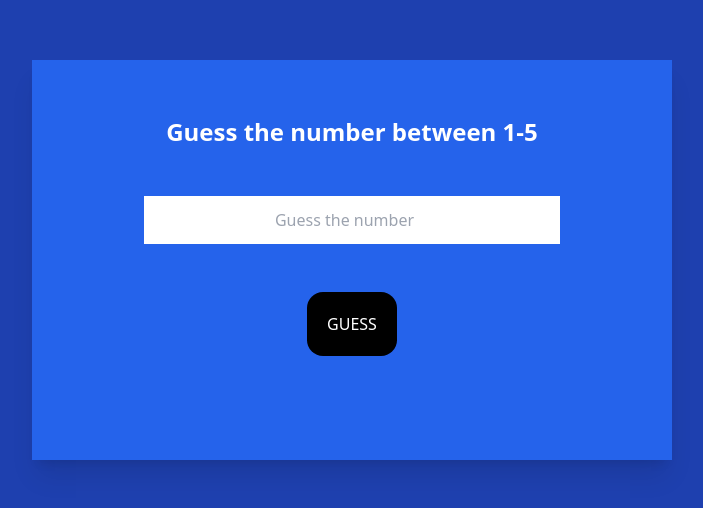
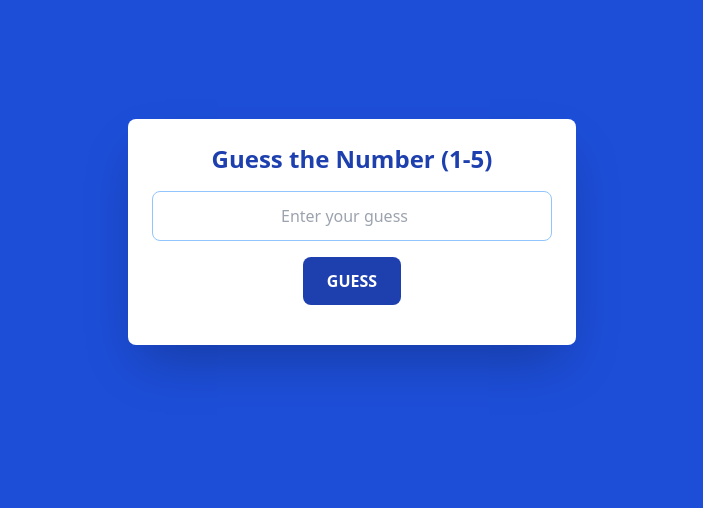
Before and after one commit to saravana3252/NumberGuessGame, a plain HTML site: page index.html in a window 1280 px wide. Shown: the part 168-676 px from the top of the page, without its empty margins (288-991 px from the left). Drawn offline with nearby package versions, Linux system fonts and the light colour scheme.

Commit message:
ui updated

```diff
--- a/index.html
+++ b/index.html
@@ -2,24 +2,23 @@
 <html>
 <head>
     <meta name="viewport" content="width=device-width, initial-scale=1.0">
-        <title>NumberGuessGame</title>
+    <title>Number Guess Game</title>
     <link rel="icon" href="//d8p1x3h4xd5gq.cloudfront.net/5d6b99d329a6ab50ccbc0bf6/public/5ea743d19bf15e2d300cc224.jpg">
     <link href="https://cdn.jsdelivr.net/npm/tailwindcss@3.4.14/base.min.css" rel="stylesheet">
     <script src="https://cdn.tailwindcss.com"></script>
-
 </head>
 
 <body>
-        <div id="parentDiv" class="bg-blue-800 w-full h-screen flex justify-center items-start md:items-center ">
-            <div class="bg-blue-600 shadow-xl w-5/6 h-1/2 flex flex-col justify-evenly items-center text-center p-2 mt-14 md:w-1/2">
-                <h1 class="text-white font-bold text-2xl text-center">Guess the number between 1-5</h1>
-                <input  onkeyup="change()" id="inpData" class="w-4/6 p-3 text-center" type="number" placeholder="Guess the number">
-                <button onclick="checkAns()" class="bg-black text-white p-5 rounded-2xl font-medium">GUESS</button>
-                <p id="pData" class="text-white font-medium"></p>
-                <button id="btn-Reset" onclick="ResetAns()" class="bg-black text-white p-4 hidden">Play Again</button>
+    <div id="parentDiv" class="bg-blue-700 flex justify-center h-screen items-start pt-20 md:items-center md:mt-0 md:pt-0 md:h-screen">
+        <div class="bg-white rounded-lg shadow-2xl p-6 w-11/12 max-w-md text-center">
+            <h1 class="text-2xl font-extrabold text-blue-800 mb-4">Guess the Number (1-5)</h1>
+            <input id="inpData" class="w-full p-3 border border-blue-300 rounded-lg focus:outline-none focus:ring-2 focus:ring-blue-500 text-center mb-4" type="number" placeholder="Enter your guess">
+            <button onclick="checkAns()" class="bg-blue-800 text-white py-3 px-6 rounded-lg hover:bg-blue-700 transition duration-200 font-semibold">GUESS</button>
+            <p id="pData" class="mt-4 text-lg font-medium text-gray-700"></p>
+            <button id="btn-Reset" onclick="ResetAns()" class="bg-red-600 text-white py-3 px-6 rounded-lg hover:bg-red-500 transition duration-200 font-semibold mt-4 hidden">Play Again</button>
         </div>
     </div>
-        <script src="index.js">
-          </script>
 </body>
+
+<script src="index.js"></script>
 </html>
```
Lines whose indentation alone changed are shown as unchanged.
